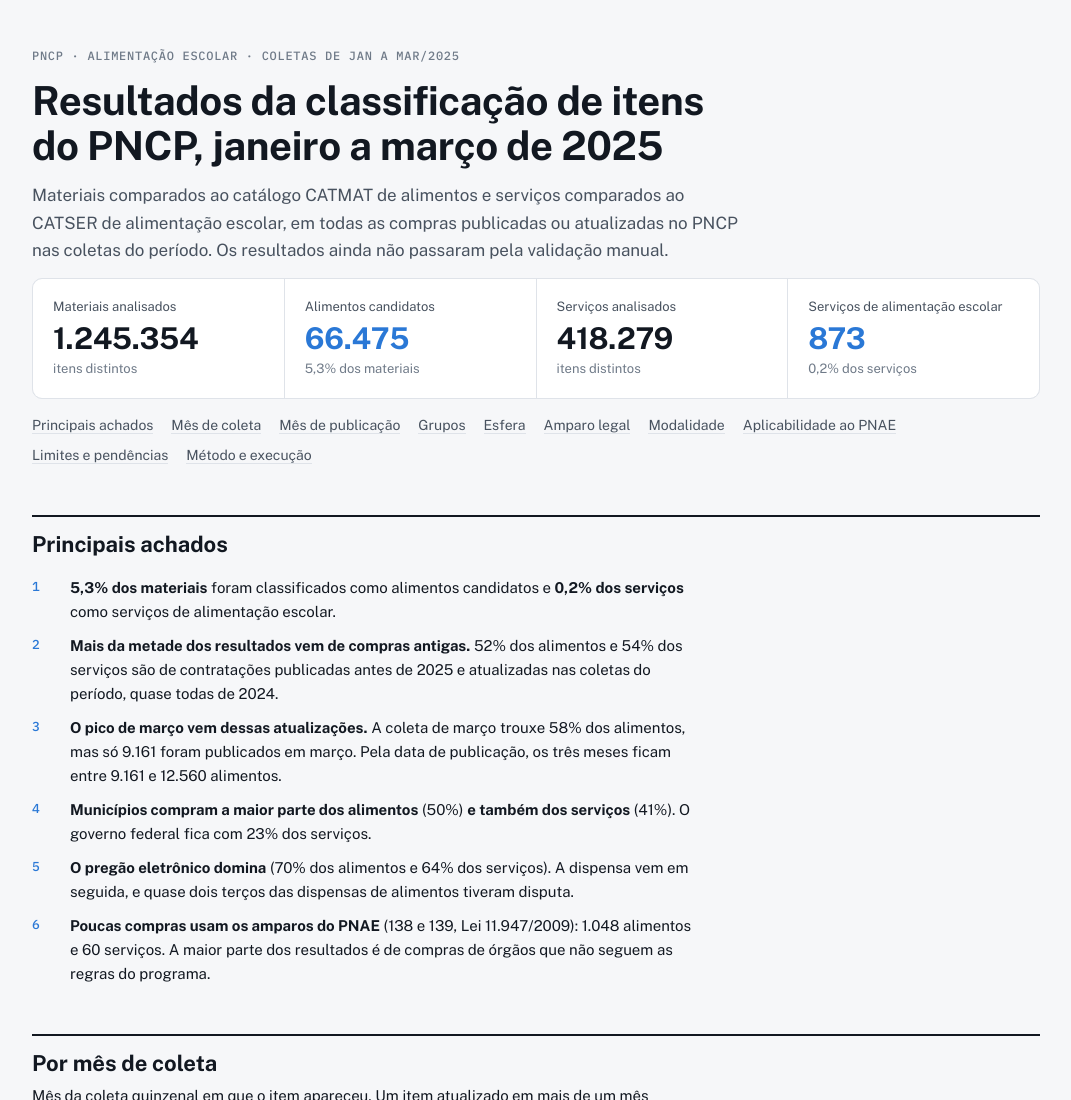
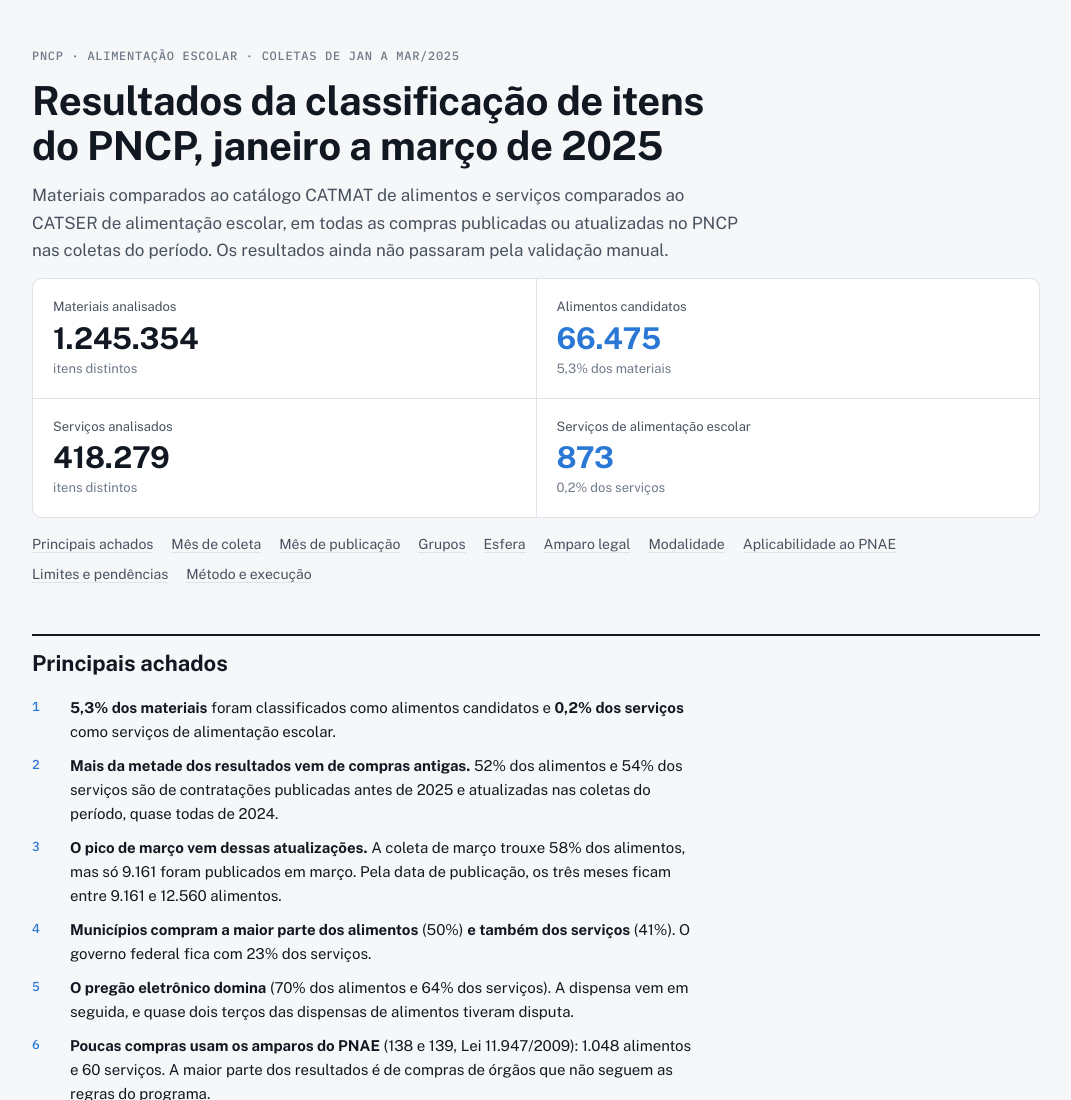
Before and after one commit to Transparencia-Brasil/classificadores_pncp_completo, a plain HTML site: page docs/relatorio_resultados_2025-01_a_2025-03.html in a window 1280 px wide. Shown: the top 1100 px of the page, without its empty margins (104-1175 px from the left). Drawn offline with nearby package versions, Linux system fonts and the light colour scheme.

Commit message:
fix: separa os números do topo do relatório em uma linha de materiais e outra de serviços

```diff
--- a/docs/relatorio_resultados_2025-01_a_2025-03.html
+++ b/docs/relatorio_resultados_2025-01_a_2025-03.html
@@ -40,7 +40,7 @@ nav ul { list-style: none; padding: 0; margin: 0; display: flex; flex-wrap: wrap
 nav a { color: var(--ink-2); text-decoration: none; border-bottom: 1px solid var(--rule); font-size: 14px; }
 nav a:hover, nav a:focus-visible { color: var(--accent); border-color: var(--accent); }
 a:focus-visible { outline: 2px solid var(--accent); outline-offset: 2px; }
-.numeros { display: grid; grid-template-columns: repeat(4, minmax(0, 1fr)); gap: 1px; background: var(--rule);
+.numeros { display: grid; grid-template-columns: repeat(2, minmax(0, 1fr)); gap: 1px; background: var(--rule);
   border: 1px solid var(--rule); border-radius: 10px; overflow: hidden; }
 .numeros > div { background: var(--surface); padding: 18px 20px; display: grid; gap: 4px; align-content: start; }
 .numeros .rot { font-size: 13px; color: var(--ink-2); }
```
